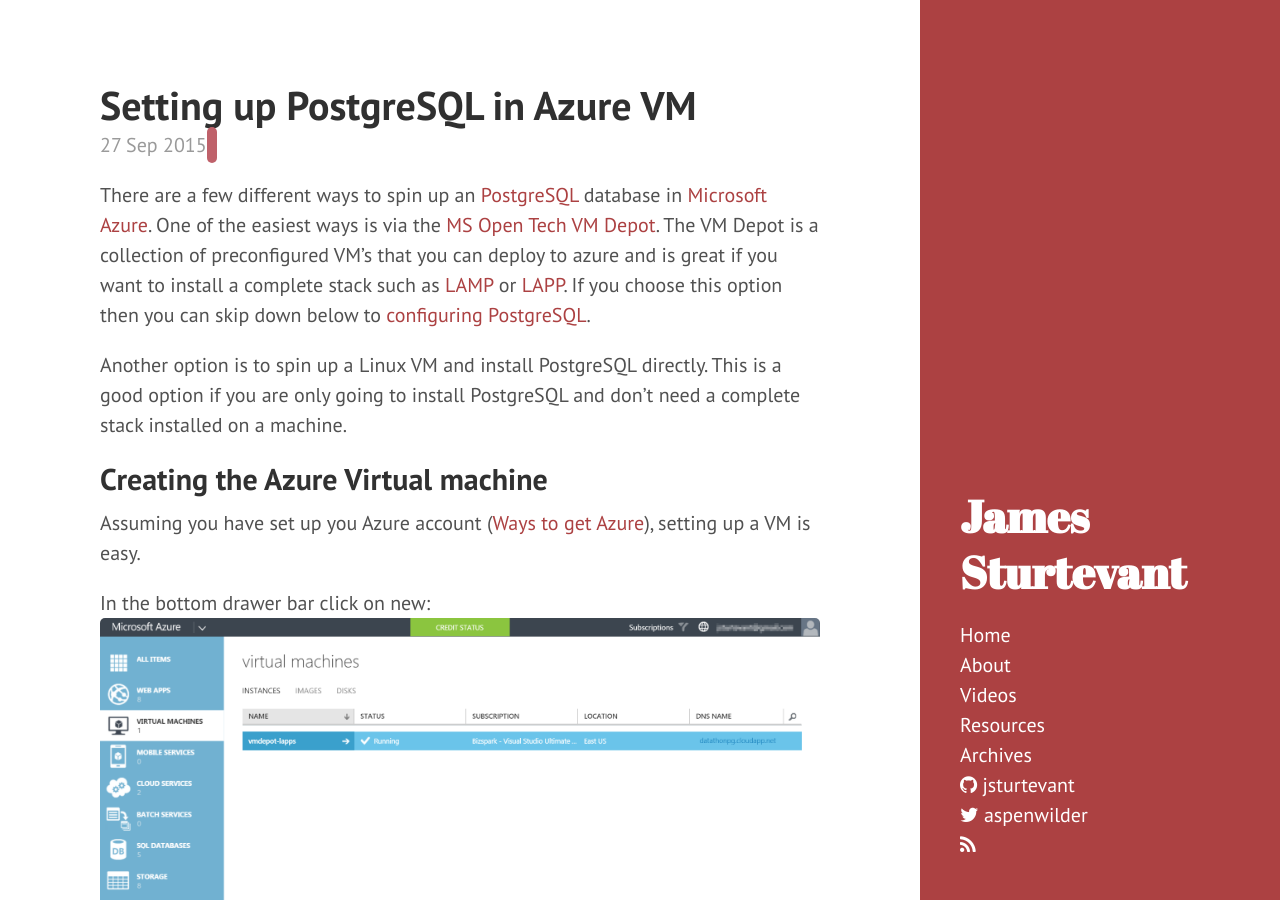
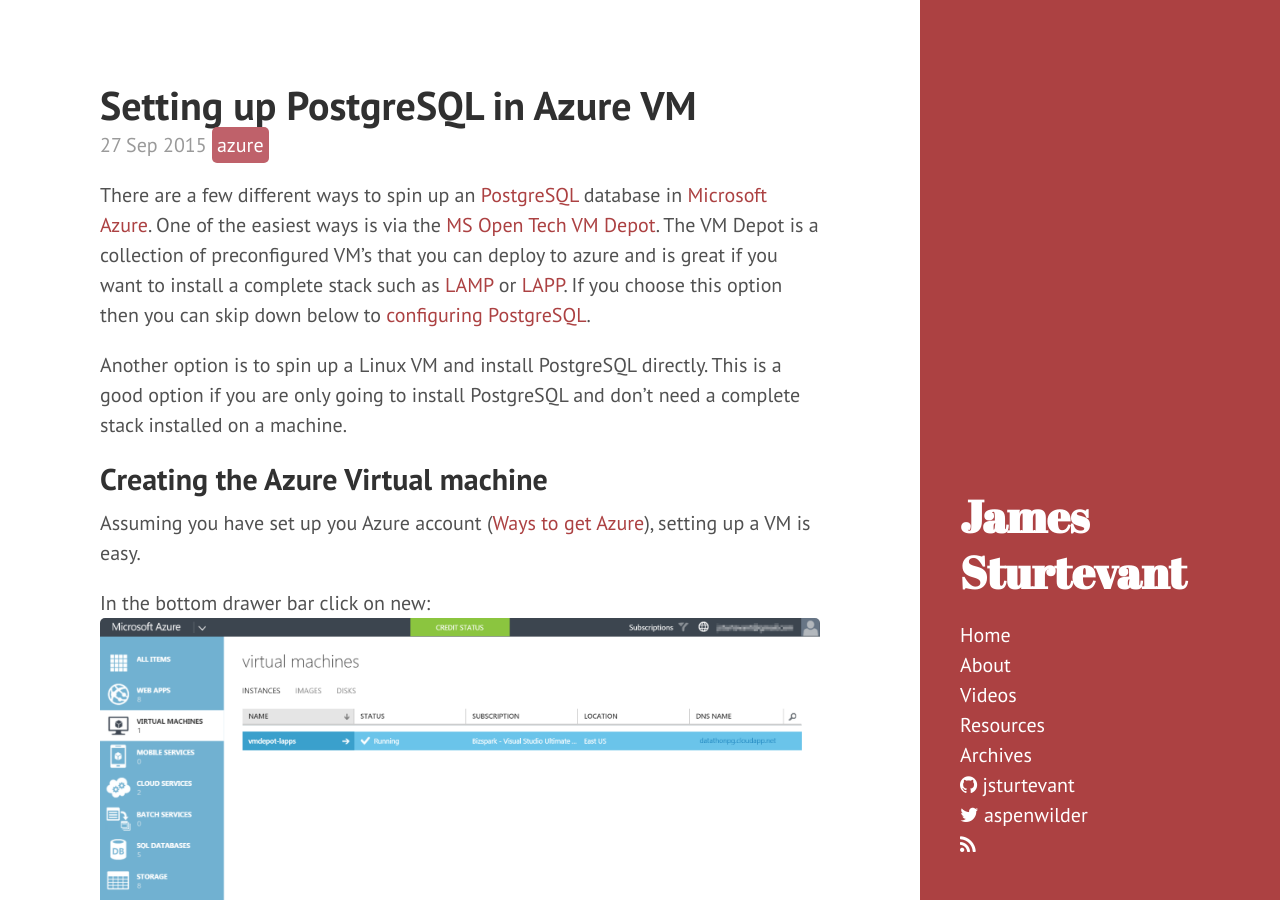
Before and after one commit to jsturtevant/jsturtevant.github.io, a Jekyll site: the page built from _posts/2015-09-27-setting-up-postgresql-in-azure-vm.markdown, in a window 1280 px wide and 900 px high. Built offline with Jekyll 4.4.1, drawn with Linux system fonts in a browser that asks for light colours; nearby versions of some CDN libraries; Markdown is read by kramdown in place of the engine named in the settings; comment, search, counter and statistics services are not loaded.

Commit message:
added category

```diff
--- a/_posts/2015-09-27-setting-up-postgresql-in-azure-vm.markdown
+++ b/_posts/2015-09-27-setting-up-postgresql-in-azure-vm.markdown
@@ -2,6 +2,8 @@
 layout: post
 title: "Setting up PostgreSQL in Azure VM"
 date: "2015-09-27"
+categories:
+  - azure
 ---
 
 There are a few different ways to spin up an [PostgreSQL](http://www.postgresql.org/) database in [Microsoft Azure](https://azure.microsoft.com/en-us/).  One of the easiest ways is via the [MS Open Tech VM Depot](https://vmdepot.msopentech.com/List/Index).  The VM Depot is a collection of preconfigured VM's that you can deploy to azure and is great if you want to install a complete stack such as [LAMP](https://vmdepot.msopentech.com/List/Index?sort=Featured&search=LAMP) or [LAPP](https://vmdepot.msopentech.com/List/Index?sort=Featured&search=LAPP).  If you choose this option then you can skip down below to [configuring PostgreSQL](#configure).
```
